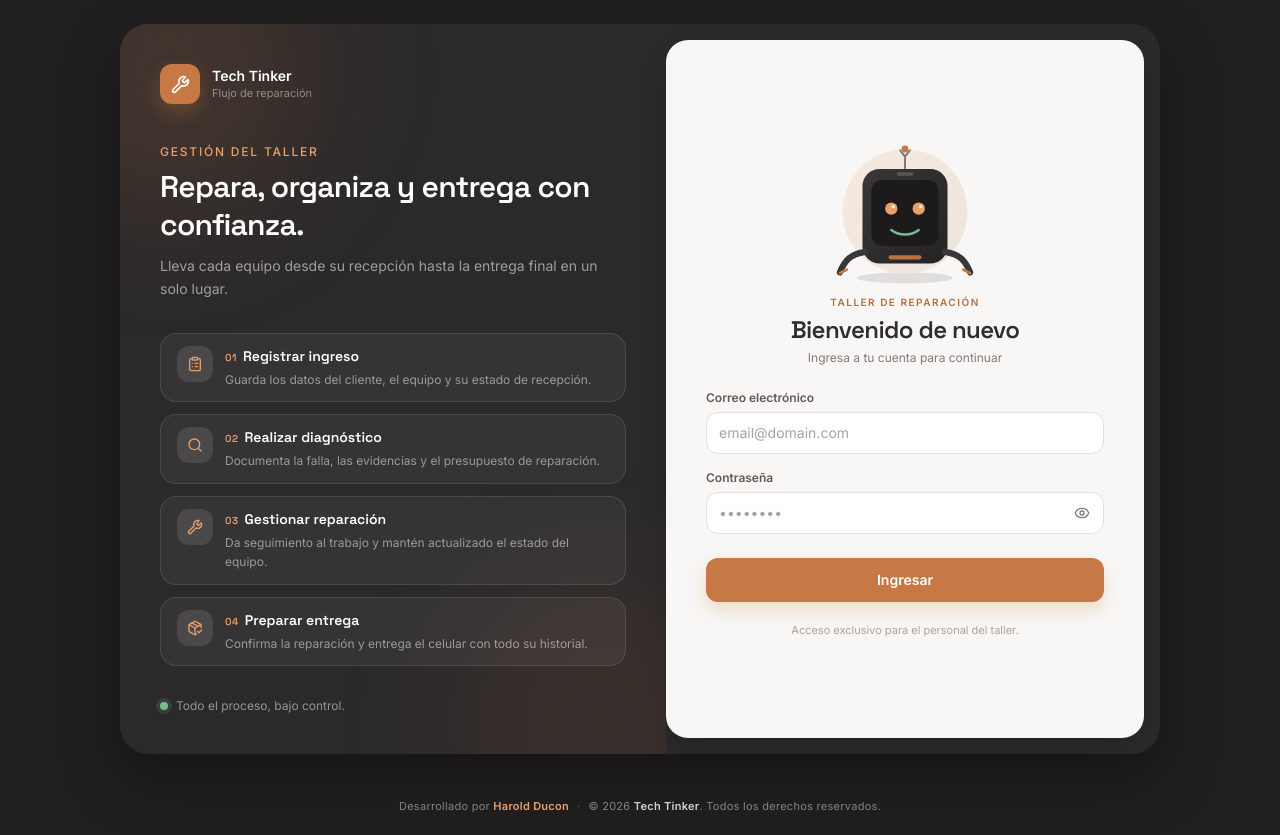
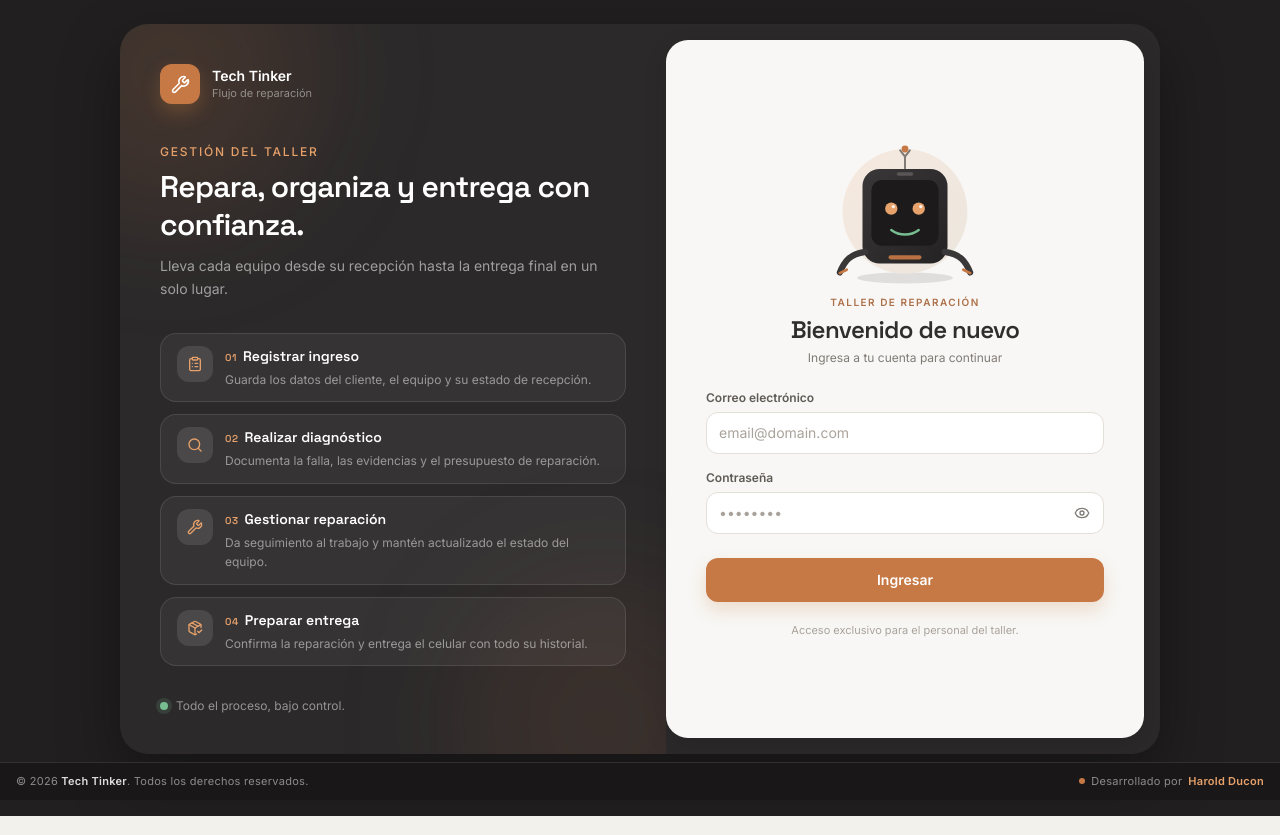
Before and after one commit to haroldducon/Reparacion_Celular, a React (Vite) app in the folder frontend/: page /login in a window 1280 px wide. Built offline with nearby package versions, Linux system fonts and the light colour scheme; no server answers.

Commit message:
feat: footer fijo con créditos

```diff
--- a/frontend/src/components/Footer.tsx
+++ b/frontend/src/components/Footer.tsx
@@ -1,28 +1,34 @@
 interface FooterProps {
-  /** 'claro' para fondos claros (panel interno), 'oscuro' para fondos oscuros (login, seguimiento) */
+  /** 'claro' para el panel interno, 'oscuro' para login y seguimiento */
   variante?: 'claro' | 'oscuro';
+  /** Mantiene la barra pegada al borde inferior de la pantalla mientras se hace scroll */
+  fijo?: boolean;
   className?: string;
 }
 
-export function Footer({ variante = 'claro', className = '' }: FooterProps) {
+export function Footer({ variante = 'claro', fijo = false, className = '' }: FooterProps) {
   const oscuro = variante === 'oscuro';
 
   return (
     <footer
-      className={`px-2 py-5 text-center text-[11px] tracking-wide ${
-        oscuro ? 'text-white/45' : 'text-[#817b76]'
-      } ${className}`}
+      className={`shrink-0 border-t backdrop-blur ${
+        oscuro
+          ? 'border-white/10 bg-[#1a1819]/95 text-white/50'
+          : 'border-[#d9d4cd] bg-[#f4f1ec]/95 text-[#817b76]'
+      } ${fijo ? 'sticky bottom-0 z-10' : ''} ${className}`}
     >
-      <p>
-        Desarrollado por{' '}
-        <span className={`font-semibold ${oscuro ? 'text-[#e7a16a]' : 'text-[#ad7049]'}`}>Harold Ducon</span>
-        <span className={`mx-2 ${oscuro ? 'text-white/25' : 'text-[#c9c4be]'}`} aria-hidden="true">
-          ·
-        </span>
-        © {new Date().getFullYear()}{' '}
-        <span className={`font-semibold ${oscuro ? 'text-white/80' : 'text-[#302d2e]'}`}>Tech Tinker</span>
-        <span className="hidden sm:inline">. Todos los derechos reservados.</span>
-      </p>
+      <div className="mx-auto flex max-w-[1500px] flex-col items-center justify-between gap-0.5 px-4 py-2 text-[11px] tracking-wide sm:flex-row sm:py-2.5">
+        <p>
+          © {new Date().getFullYear()}{' '}
+          <span className={`font-semibold ${oscuro ? 'text-white/85' : 'text-[#302d2e]'}`}>Tech Tinker</span>
+          <span className="hidden sm:inline">. Todos los derechos reservados.</span>
+        </p>
+        <p className="flex items-center gap-1.5">
+          <span aria-hidden="true" className="h-1.5 w-1.5 rounded-full bg-[#c77945]" />
+          Desarrollado por{' '}
+          <span className={`font-semibold ${oscuro ? 'text-[#e7a16a]' : 'text-[#ad7049]'}`}>Harold Ducon</span>
+        </p>
+      </div>
     </footer>
   );
 }
--- a/frontend/src/components/Layout.tsx
+++ b/frontend/src/components/Layout.tsx
@@ -39,7 +39,7 @@ export function Layout() {
   });
 
   return (
-    <div className="flex min-h-screen flex-col bg-[#e8e5e0] sm:flex-row">
+    <div className="flex h-screen flex-col bg-[#e8e5e0] sm:flex-row">
       <aside
         onMouseEnter={() => setExpanded(true)}
         onMouseLeave={() => setExpanded(false)}
@@ -125,12 +125,12 @@ export function Layout() {
         </div>
       </aside>
 
-      <main className="flex min-h-0 min-w-0 flex-1 flex-col overflow-y-auto p-3 sm:p-4 lg:p-5">
-        <div className="flex-1">
+      <div className="flex min-h-0 min-w-0 flex-1 flex-col">
+        <main className="min-h-0 flex-1 overflow-y-auto p-3 sm:p-4 lg:p-5">
           <Outlet />
-        </div>
+        </main>
         <Footer />
-      </main>
+      </div>
     </div>
   );
 }
--- a/frontend/src/pages/LoginPage.tsx
+++ b/frontend/src/pages/LoginPage.tsx
@@ -285,7 +285,7 @@ export function LoginPage() {
         </section>
       </div>
     </main>
-    <Footer variante="oscuro" />
+    <Footer variante="oscuro" fijo />
     </div>
   );
 }
--- a/frontend/src/pages/SeguimientoPage.tsx
+++ b/frontend/src/pages/SeguimientoPage.tsx
@@ -113,7 +113,8 @@ export function SeguimientoPage() {
     : [];
 
   return (
-    <div className="min-h-screen bg-[#211f20] px-3 py-6 sm:px-6 sm:py-10">
+    <div className="flex min-h-screen flex-col bg-[#211f20]">
+      <div className="flex-1 px-3 py-6 sm:px-6 sm:py-10">
       <main className="mx-auto max-w-[760px] rounded-[28px] bg-[#2b292a] p-4 text-white sm:p-6">
         <header className="px-1">
           <p className="text-xs font-medium uppercase tracking-[0.15em] text-[#e7a16a]">Seguimiento de reparación</p>
@@ -360,7 +361,8 @@ export function SeguimientoPage() {
           </div>
         )}
       </main>
-      <Footer variante="oscuro" className="mt-2" />
+      </div>
+      <Footer variante="oscuro" fijo />
     </div>
   );
 }
```
